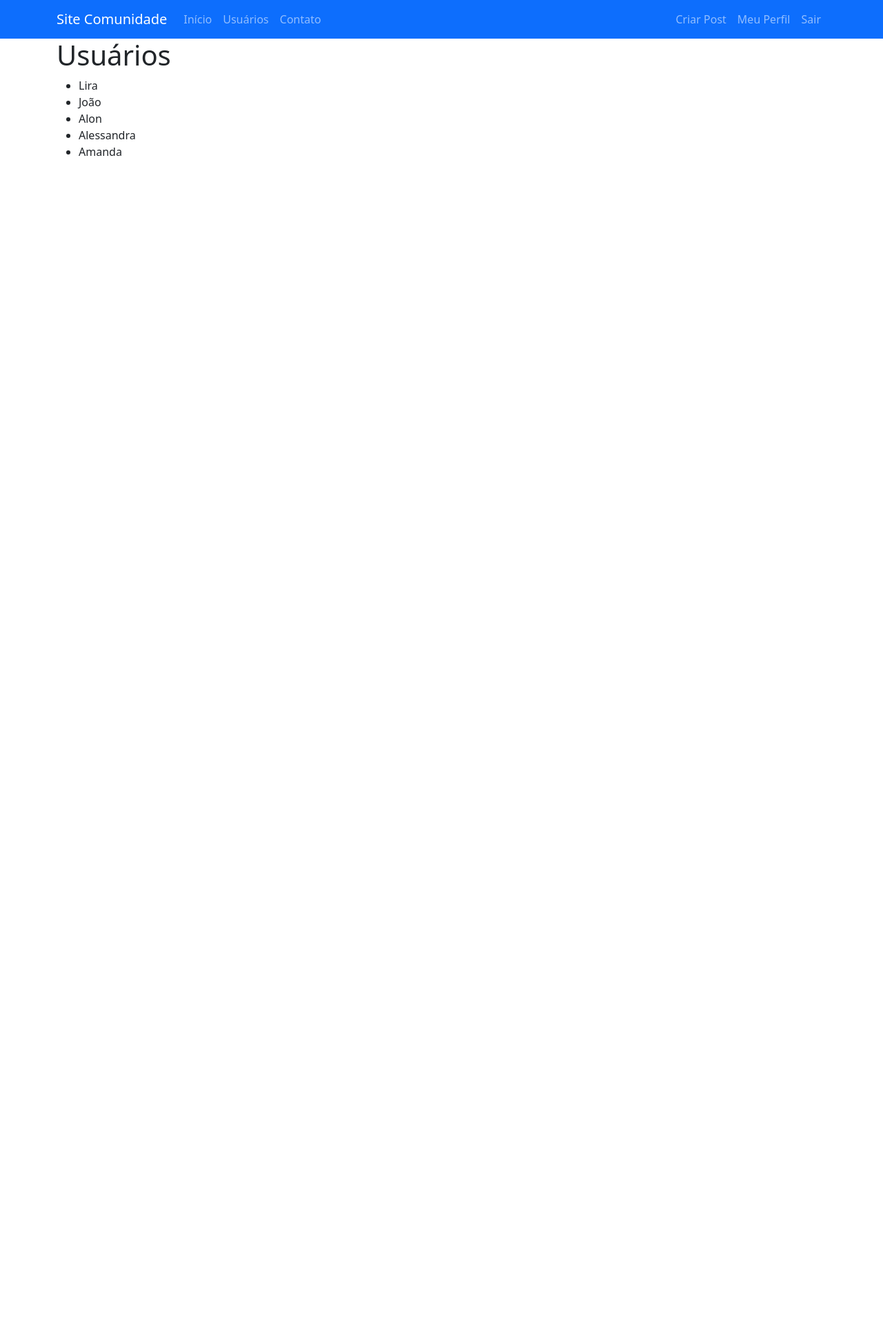
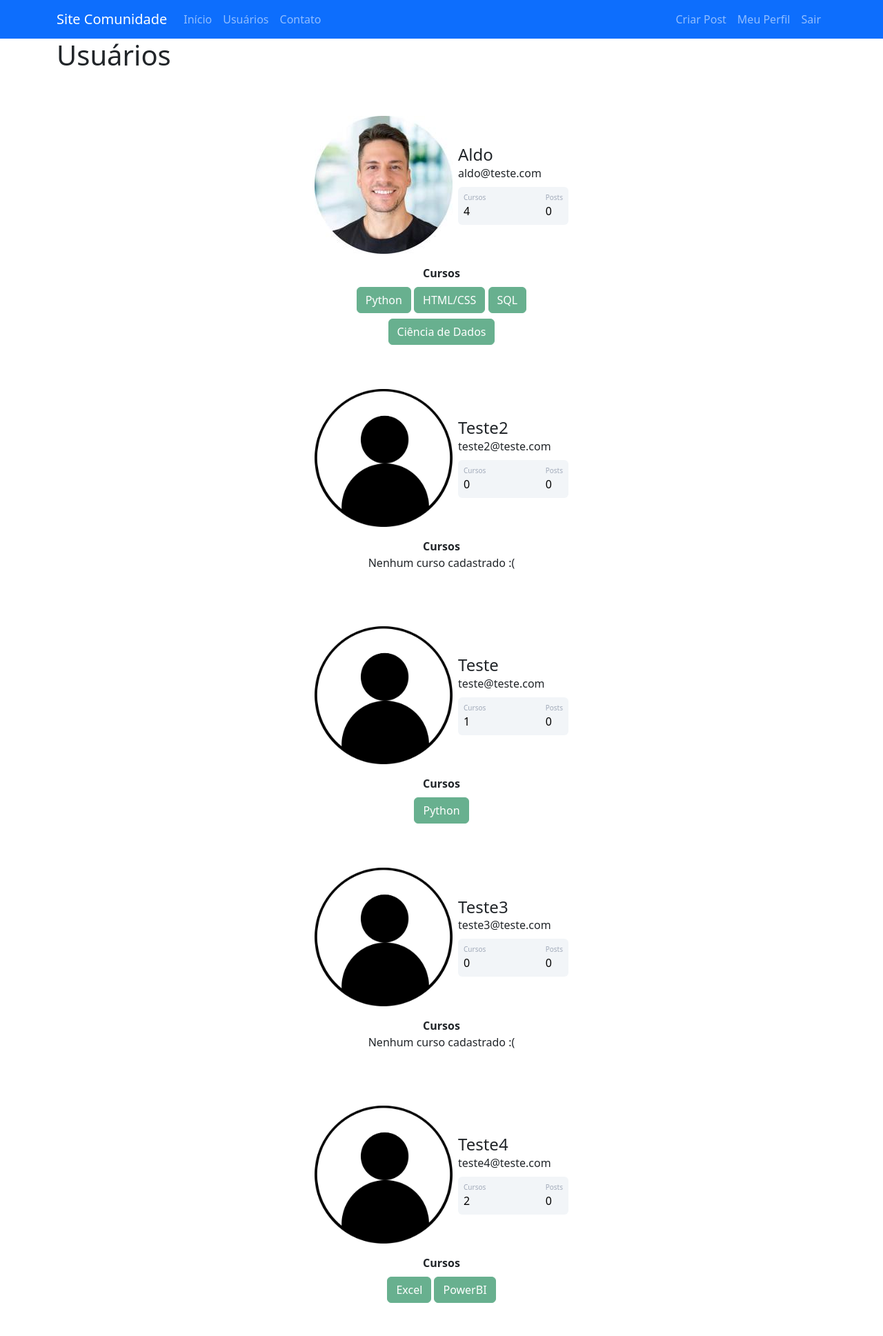
Before and after one commit to AldoNunes001/SiteComunidade, a Flask app: page /usuarios in a window 1280 px wide. Shown: the whole page at 69% size. Before the commit the page ends 226 px from the top, so only its background shows below. Run offline with Flask 2, Linux system fonts and the light colour scheme; a user stored in the database is signed in; data comes from the database, SQL or seed files in the repository.

Commit message:
Buscando usuários do DB e mostrando na página de usuários

```diff
--- a/sitecomunidade/routes.py
+++ b/sitecomunidade/routes.py
@@ -10,7 +10,7 @@ import secrets
 import os
 from PIL import Image
 
-lista_usuarios = ['Lira', 'João', 'Alon', 'Alessandra', 'Amanda']
+
 redirects_seguros = ['/', '/contato', '/usuarios', '/login', '/sair', '/perfil', '/post/criar']
 
 
@@ -27,6 +27,7 @@ def contato():
 @app.route('/usuarios')
 @login_required
 def usuarios():
+    lista_usuarios = Usuario.query.all()
     return render_template('usuarios.html', lista_usuarios=lista_usuarios)
 
 
--- a/sitecomunidade/templates/usuarios.html
+++ b/sitecomunidade/templates/usuarios.html
@@ -3,10 +3,67 @@
 {% block body %}
     <div class="container">
         <h1>Usuários</h1>
-        <ul>
-            {% for usuario in lista_usuarios %}
-                <li>{{ usuario }}</li>
-            {% endfor %}
-        </ul>
+        {% for usuario in lista_usuarios %}
+
+            <div class="container mt-5 d-flex justify-content-center">
+
+                <div class="card p-3">
+                    <div class="d-flex align-items-center">
+                        <div class="image pe-2">
+                            <img src="{{ url_for('static', filename='fotos_perfil/{}'.format(usuario.foto_perfil)) }}" class="rounded" width="200" >
+                        </div>
+
+                        <div class="ml-3 w-100">
+                           <h4 class="mb-0 mt-0">{{ usuario.username }}</h4>
+                           <span>{{ usuario.email }}</span>
+
+                            <div class="p-2 mt-2 bg-primary d-flex justify-content-between rounded text-white stats">
+
+                                <div class="d-flex flex-column">
+
+                                    <span class="articles">Cursos</span>
+                                    {% if 'Não Informado' in usuario.cursos or usuario.cursos == '' %}
+                                        <span class="number1">0</span>
+                                    {% else %}
+                                        <span class="number1">{{ usuario.cursos.count(';') + 1 }}</span>
+                                    {% endif %}
+
+                                </div>
+
+                                <div class="d-flex flex-column">
+
+                                    <span class="rating">Posts</span>
+                                    <span class="number3">0</span>
+
+                                </div>
+
+                            </div>
+
+
+                        </div>
+
+
+                    </div>
+
+                </div>
+
+            </div>
+
+            <div class="row justify-content-center">
+                <div class="col col-4" style="text-align: center">
+                    <strong>Cursos</strong><br>
+                    {% if usuario.cursos and usuario.cursos != 'Não Informado' %}
+                        {% for curso in usuario.cursos.split(';') %}
+                            <button type="button" class="btn btn-success mt-2" disabled>{{ curso }}</button>
+                        {% endfor %}
+                    {% else %}
+                        <p>Nenhum curso cadastrado :(</p>
+                    {% endif %}
+                </div>
+            </div>
+
+        {% endfor %}
     </div>
+
+    <div class="row mt-5"></div>
 {% endblock %}
```
